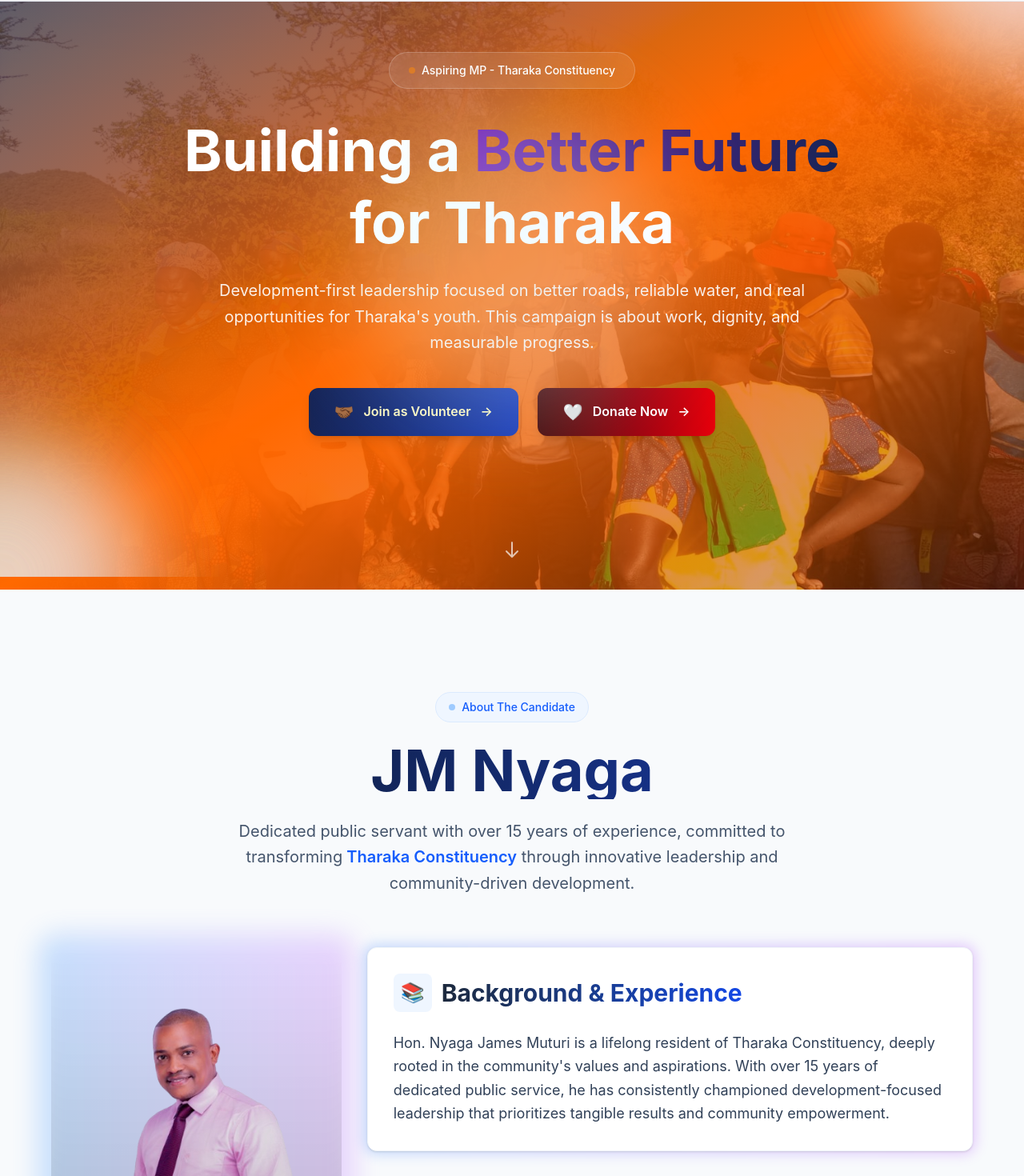
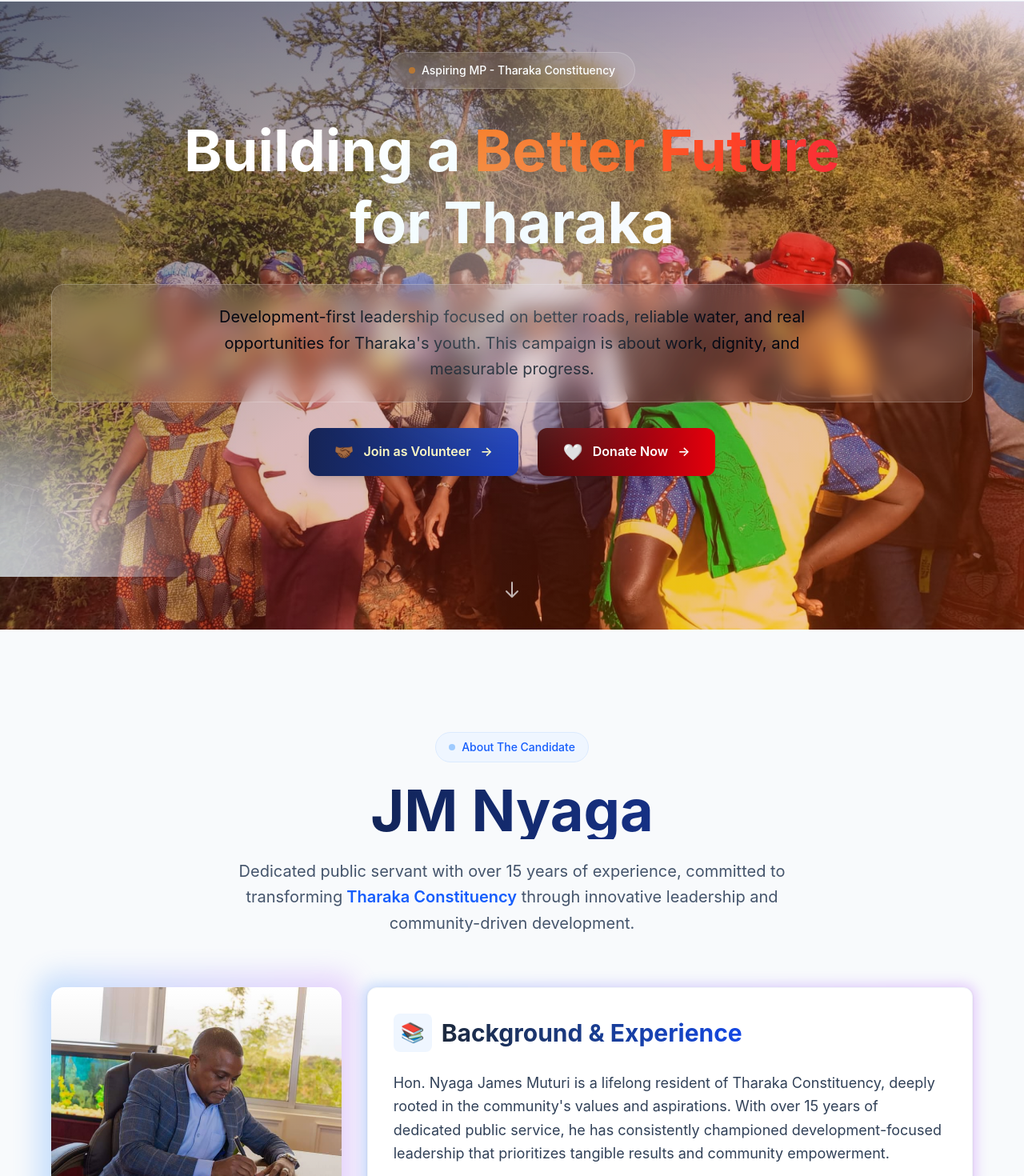
Before and after one commit to jane-spothub/nyaga-campaign, a Next.js app: page / in a window 1280 px wide. Shown: the part 79-1549 px from the top of the page at 80% size. Built offline with nearby package versions, Linux system fonts and the light colour scheme.

Commit message:
latest updates

```diff
--- a/src/app/about/page.tsx
+++ b/src/app/about/page.tsx
@@ -41,7 +41,7 @@ export default function AboutSection() {
                                     <div className="absolute -inset-4 bg-gradient-to-r from-blue-400 to-purple-400 rounded-3xl blur-lg opacity-30 group-hover:opacity-50 transition duration-500"></div>
                                     <div className="relative rounded-2xl overflow-hidden transform group-hover:scale-[1.02] transition duration-500">
                                         <img
-                                            src="/JMNyagapic.png"
+                                            src="/hero2-bg.png"
                                             alt="JM Nyaga - Tharaka MP Candidate"
                                             className="w-full h-auto object-cover"
                                         />
--- a/src/components/HeroSection.tsx
+++ b/src/components/HeroSection.tsx
@@ -24,11 +24,11 @@ export default function HeroSection() {
                     priority
                 />
                 {/* Gradient overlay */}
-                <div className="absolute inset-0 bg-gradient-to-br from-slate-900/70 via-orange-500 to-orange-900/40"></div>
+                <div className="absolute inset-0 bg-gradient-to-br from-slate-900/70 via-red-900/30 to-orange-600/30"></div>
             </div>
 
 
-            <div className="container mx-auto px-4 sm:px-6 lg:px-8 relative">
+            <div className="container mx-auto px-4 sm:px-6 lg:px-8 relative ">
                 <div className="max-w-6xl mx-auto">
                     {/* Hero Content */}
                     <div className="text-center pt-20 pb-16">
@@ -41,7 +41,7 @@ export default function HeroSection() {
                         {/* Main Heading */}
                         <h1 className="text-5xl sm:text-6xl lg:text-7xl font-bold text-white mb-6 leading-tight">
                             Building a{" "}
-                            <span className="bg-gradient-to-r from-purple-800 to-blue-950 bg-clip-text text-transparent">
+                            <span className="bg-gradient-to-r from-orange-500 to-red-500 bg-clip-text text-transparent">
                                 Better Future
                             </span>
                             <br />
@@ -49,11 +49,13 @@ export default function HeroSection() {
                         </h1>
 
                         {/* Subtitle */}
-                        <p className="text-xl text-white/90 max-w-3xl mx-auto mb-10 leading-relaxed">
-                            Development-first leadership focused on better roads, reliable water,
-                            and real opportunities for Tharaka&#39;s youth. This campaign is about
-                            work, dignity, and measurable progress.
-                        </p>
+                        <div className="bg-white/10 backdrop-blur-md border border-white/20 rounded-2xl p-6 my-8">
+                            <p className="text-xl text-gray-950 max-w-3xl mx-auto mb-0 leading-relaxed">
+                                Development-first leadership focused on better roads, reliable water,
+                                and real opportunities for Tharaka&#39;s youth. This campaign is about
+                                work, dignity, and measurable progress.
+                            </p>
+                        </div>
 
                         {/* Action Buttons */}
                         <div className="flex flex-col sm:flex-row gap-6 justify-center items-center mb-16">
```
